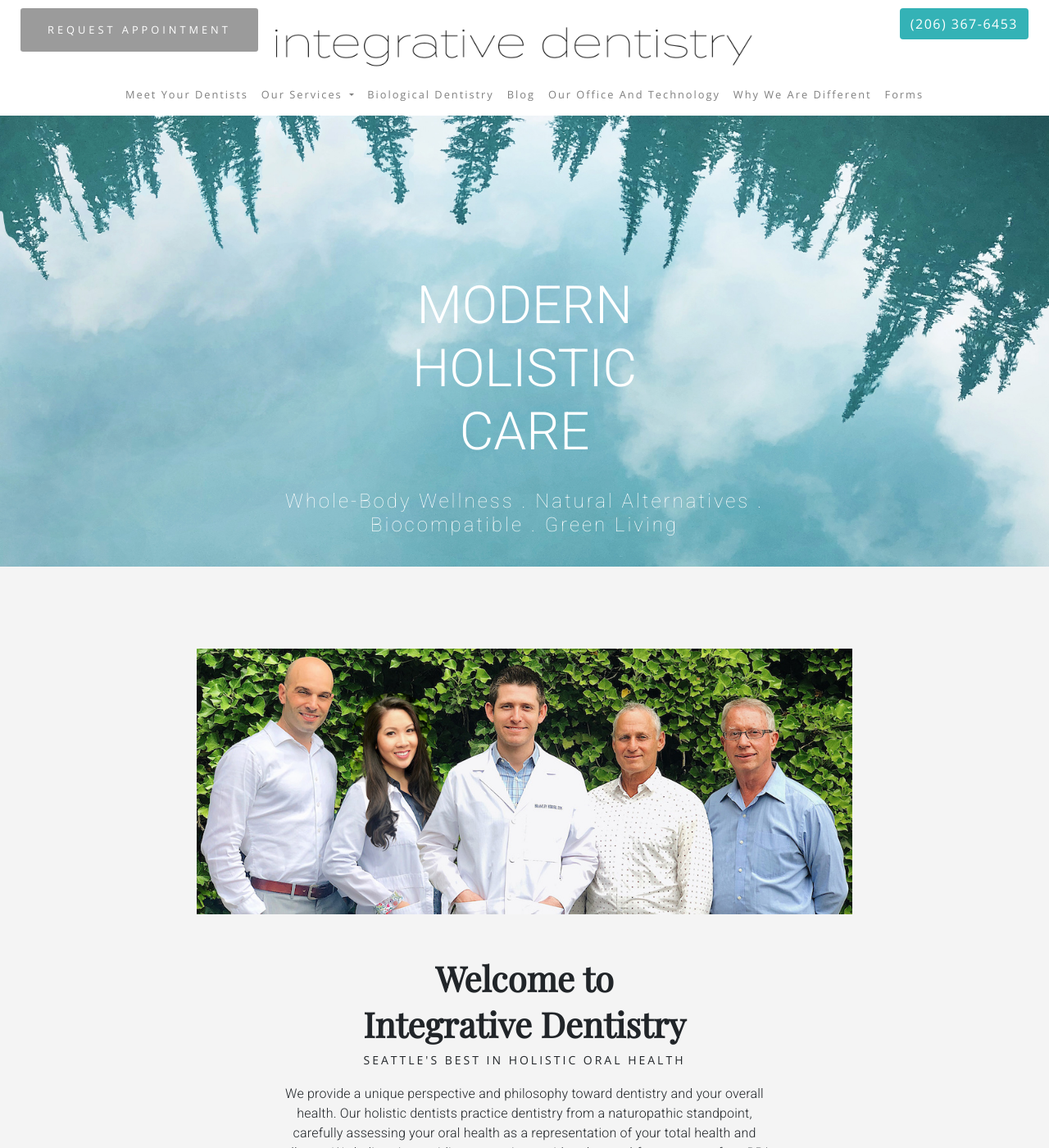
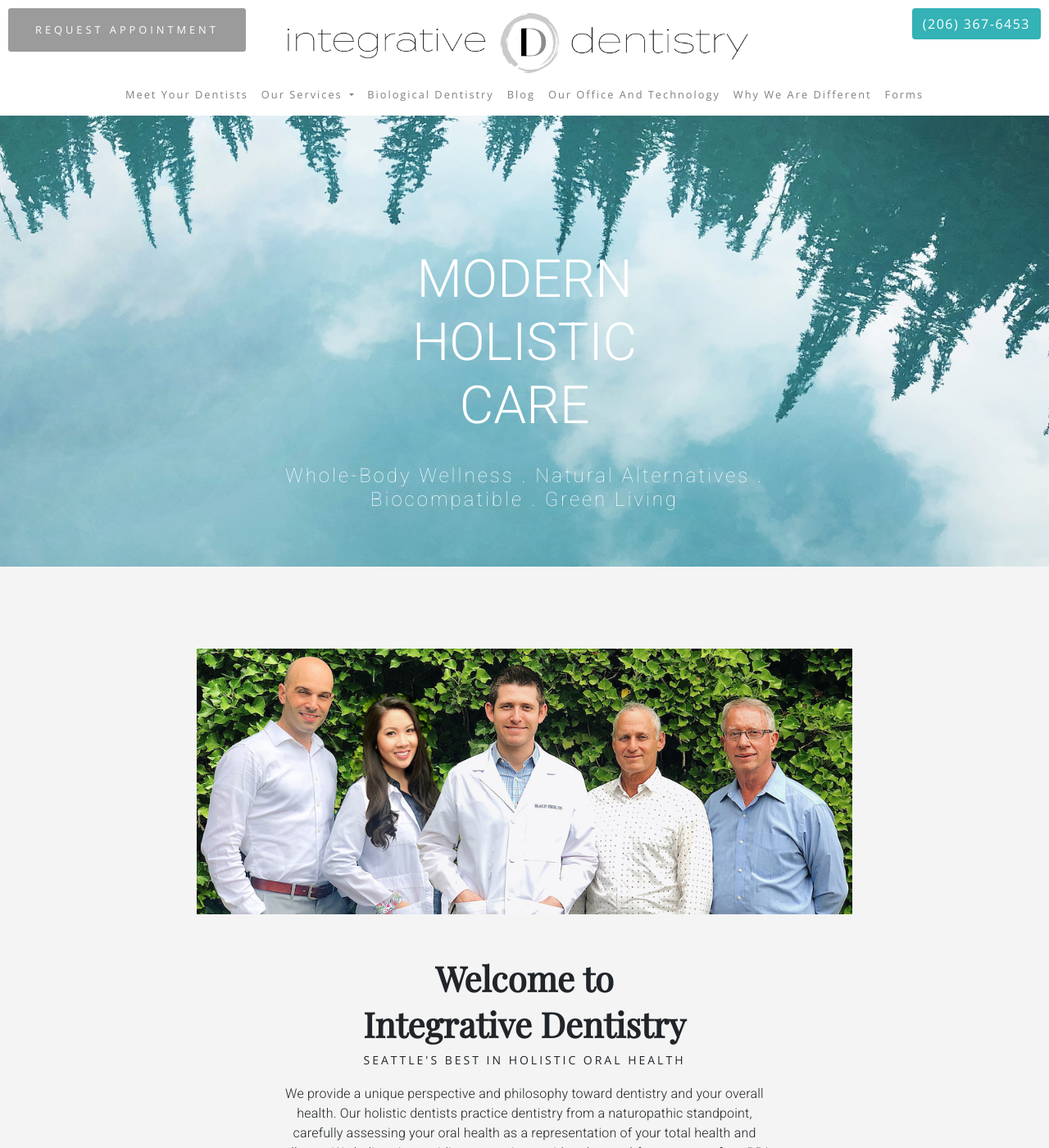
Before and after one commit to Karynvo/integrativejekyll, a Jekyll site: the page built from index.html, in a window 1280 px wide and 1400 px high. Shown: the whole window at 82% size. Built offline with Jekyll 4.4.1, drawn with Linux system fonts in a browser that asks for light colours; the list of posts is cut into pages by our own code.

Commit message:
zooming for jumbotron photo towards the center and refactor/replace banner

```diff
--- a/_includes/footer.html
+++ b/_includes/footer.html
@@ -34,6 +34,9 @@
                   </li>
                   <li class="footer-menu-item">
                     <a href="/dentists-seattle-resources/" class="footer-menu-link">Forms</a>
+                  </li>
+                  <li class="footer-menu-item">
+                    <a id="togglePhoto" href="#" class="footer-menu-link">Toggle Photo</a>
                   </li>
                 </ul>
               </div>
--- a/_includes/header.html
+++ b/_includes/header.html
@@ -24,8 +24,8 @@
 <body>
     <div id="cover"></div>
     <div id="header-contact" class="header-info-bar sticky-nav fixed-top short">
-        <div class="col">
-            <div class="float-left upper-header">
+        <div class="d-flex justify-content-between" style="margin:10px;">
+            <div>
                 <div><a class="btn book-button" role="button" href="/request-an-appointment/">REQUEST APPOINTMENT</a></div>
             </div>
             <div id="icon-logo" class="icon-logo-center">
@@ -34,12 +34,12 @@
                         title="Integrative Dentistry Logo" style="width:200px;" />
                 </a>
             </div>
+            <div class="banner-wrapper">
+                <a href="/"><img id="banner" class="logo" src="/assets/images/LogoforWebsiteMenu.jpg" alt="Integrative Dentistry Logo"
+                    title="Integrative Dentistry" /></a>
+            </div>
             <div>
-                <a href="/"><img id="banner" class="logo" src="/assets/images/logo.png" alt="Integrative DentistryLogo"
-                        title="Integrative Dentistry" style="margin-top:30px;" /></a>
-                <div class="float-right upper-header">
-                    <div><a class="btn upper-header-tel" role="button" href="tel:(206) 367-6453">(206) 367-6453</a></div>
-                </div>
+                <div><a class="btn upper-header-tel" role="button" href="tel:(206) 367-6453">(206) 367-6453</a></div>
             </div>
         </div>
     </div>
--- a/_includes/jumbotron.html
+++ b/_includes/jumbotron.html
@@ -1,7 +1,7 @@
 <!--Jumbotron-->
-<div style="background-image: url(assets/images/HomepagePicCrop.jpg);height:550px;background-size:cover;">
+<div style="background-image: url(assets/images/HomepagePicCrop.jpg);height:550px;background-size:cover;background-repeat:no-repeat;background-position: center;" id="jumbotron">
     <div class="container h-100">
-        <div class="row h-100 justify-content-center">
+        <div class="row h-100 justify-content-center align-items-center" id="jumbotron-text-wrapper">
             <div class="text-center text-jumbotron" style="color:white;">
                 <h1 style="font-family: 'Roboto'; font-weight: 300; font-size: 4rem">MODERN<br> HOLISTIC<br> CARE</h1><br>
                 <h4 style="letter-spacing: 3px;font-family: 'Roboto';font-weight: 100;">Whole-Body Wellness . Natural Alternatives . <br> Biocompatible . Green Living</h4>
--- a/assets/css/index.css
+++ b/assets/css/index.css
@@ -1,6 +1,6 @@
 @media (min-width: 500px) {
     .text-jumbotron {
-        margin-top: 30%;
+        margin-top: 16%;
     }
 
     .icon-logo-center {
@@ -14,19 +14,19 @@
 
 @media (min-width: 576px) {
     .text-jumbotron {
-        margin-top: 28%;
+        margin-top: 16%;
     }
 }
 
 @media (min-width: 768px) {
     .text-jumbotron {
-        margin-top: 24%;
+        margin-top: 13%;
     }
 }
 
 @media (min-width: 992px) {
     .text-jumbotron {
-        margin-top: 19%;
+        margin-top: 11%;
     }
 }
 
@@ -35,7 +35,7 @@
         padding: 0;
     }
     .text-jumbotron {
-        margin-top: 50%!important;
+        margin-top: 27%!important;
     }
 }
 @media (max-width:500px){
@@ -43,7 +43,7 @@
         flex-wrap: nowrap;
     }
     .text-jumbotron {
-        margin-top: 38%;
+        margin-top: 24%;
     }
 }
 @media (max-width: 991.98px){
@@ -197,7 +197,7 @@
     }
 
     .text-jumbotron {
-        margin-top: 17%;
+        margin-top: 9%;
     }
 
 }
@@ -231,12 +231,17 @@ a:hover {
     color: gray;
 }
 
-.logo {
-    width: 80%;
+.logo-container {
+    text-align: center;
 }
 
-.logo-container {
-    text-align: center;
+.banner-wrapper {
+    top: 0;
+    left: 0;
+    position: absolute;
+    margin-left: 50%;
+    transform: translate(-50%);
+    margin-top: 15px;
 }
 
 .header-info-bar {
--- a/assets/js/index.js
+++ b/assets/js/index.js
@@ -60,9 +60,6 @@ function listen(evnt, elem, func) {
 listen("error", window, function(){ $("#cover").remove(); });
 
 listen("load", window, function () {
-
-  var stickyThreshold = document.getElementById("stick").offsetTop - document.getElementById("header-contact").offsetTop;
-
   // Get the navbar
   var navbar = document.getElementById("stick");
   var headerContact = document.getElementById("header-contact");
@@ -83,11 +80,6 @@ listen("load", window, function () {
     }
     // add padding to body for "integrative dentistry" banner
     document.body.style.paddingTop = document.getElementById("header-contact").offsetHeight + "px";
-
-    // if (window.pageYOffset > stickyThreshold) {
-    // }
-    // else {
-    // }
   };
 
   $("#cover").remove();
@@ -95,4 +87,16 @@ listen("load", window, function () {
 
   listen("scroll", window, function () { myFunction(); });
   listen("resize", window, function () { myFunction(); });
+
+  var newPhoto = true;
+  $('#togglePhoto').click(function(){
+    if(newPhoto){
+      $('#jumbotron').css('background-image', 'url(assets/images/Banff1.jpg)');
+      $('#jumbotron-text-wrapper').removeClass('align-items-center');
+    }else{
+      $('#jumbotron').css('background-image', 'url(assets/images/HomepagePicCrop.jpg)');
+      $('#jumbotron-text-wrapper').addClass('align-items-center');
+    }
+    newPhoto = !newPhoto;
+  })
 });
```
Also changed, not shown: assets/images/Banff1.jpg (added), assets/images/LogoforWebsiteMenu.jpg (added).
